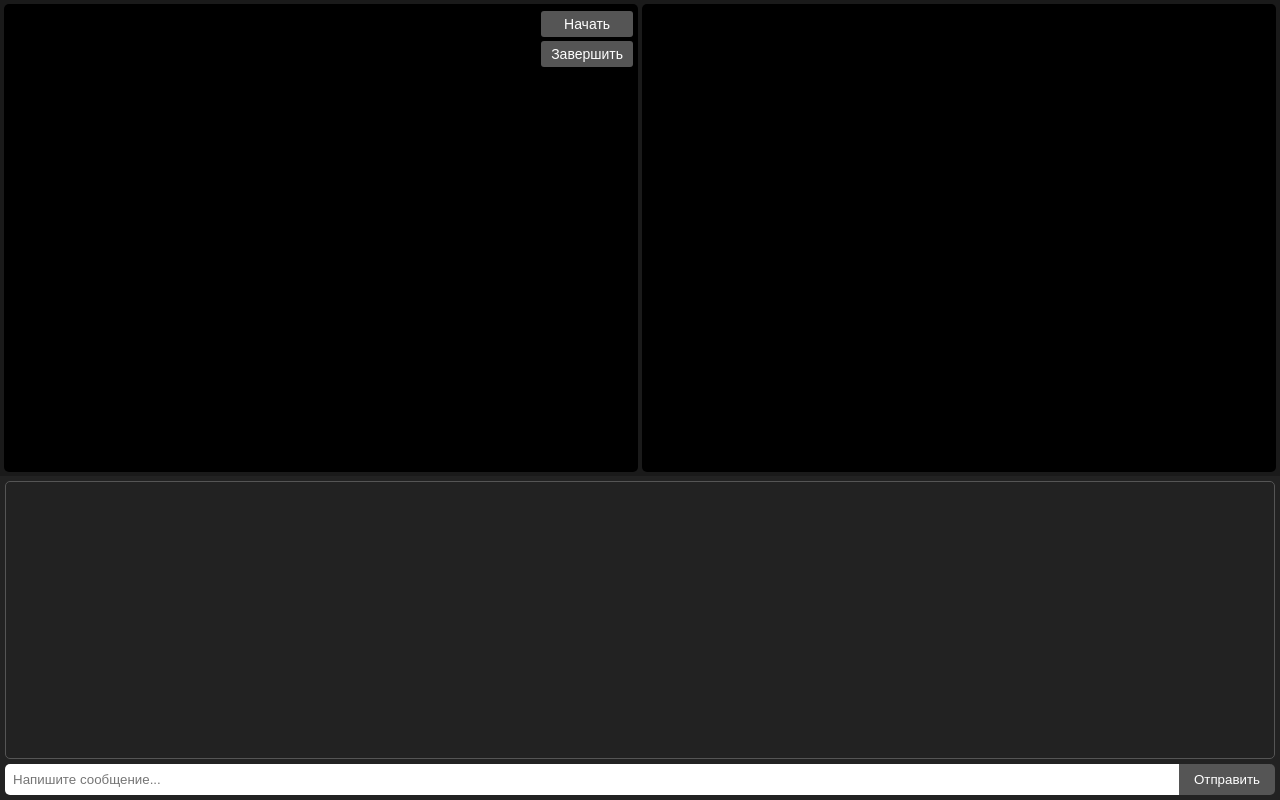
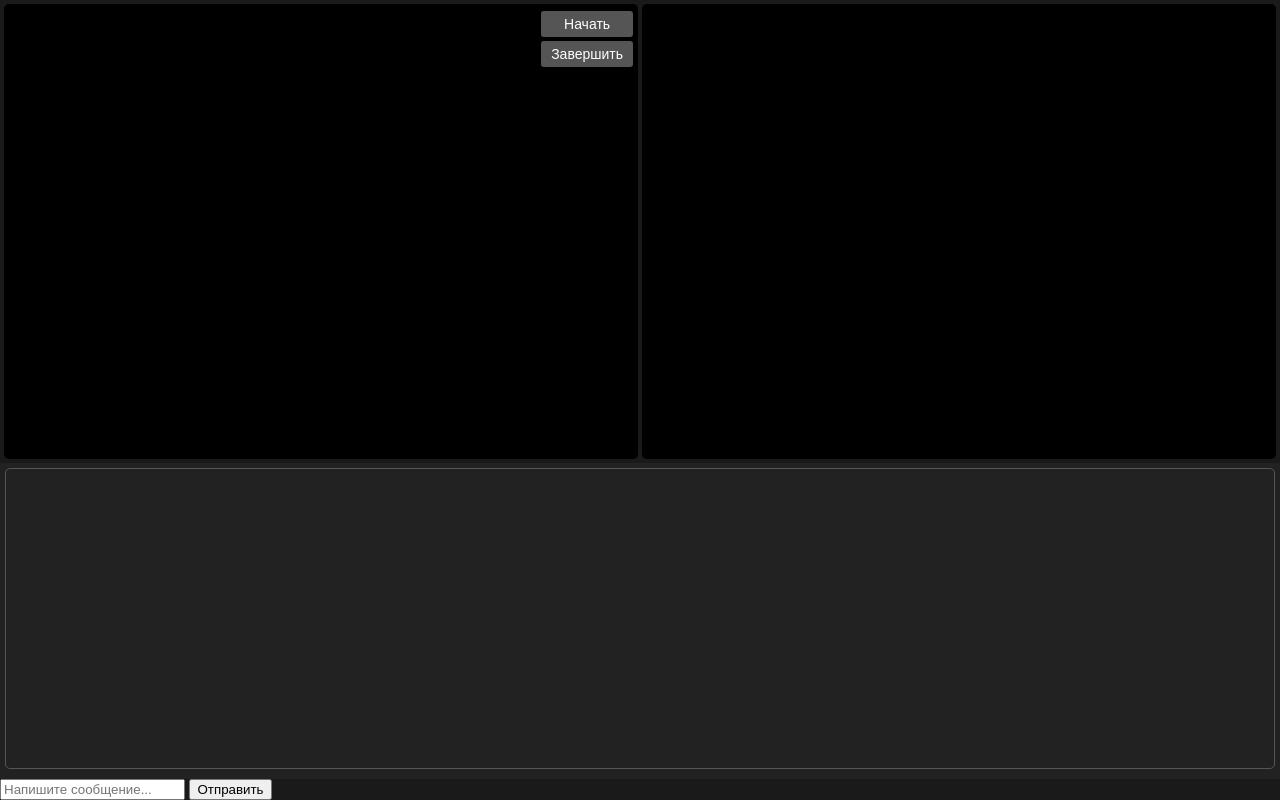
Before and after one commit to skuffazzer-ai/chat-roulette, a website: page public/index.html in a window 1280 px wide. Drawn offline with Linux system fonts and the light colour scheme.

Commit message:
Update index.html

```diff
--- a/public/index.html
+++ b/public/index.html
@@ -23,12 +23,11 @@
 
 <div class="chat-container">
   <div id="chatMessages" class="chat-messages"></div>
-  <div class="chat-input-wrapper">
-    <div class="chat-input">
-      <input type="text" id="chatInput" placeholder="Напишите сообщение..." />
-      <button id="sendBtn">Отправить</button>
-    </div>
-  </div>
+</div>
+
+<div class="chat-input-fixed">
+  <input type="text" id="chatInput" placeholder="Напишите сообщение..." />
+  <button id="sendBtn">Отправить</button>
 </div>
 
 <script src="script.js"></script>
```
